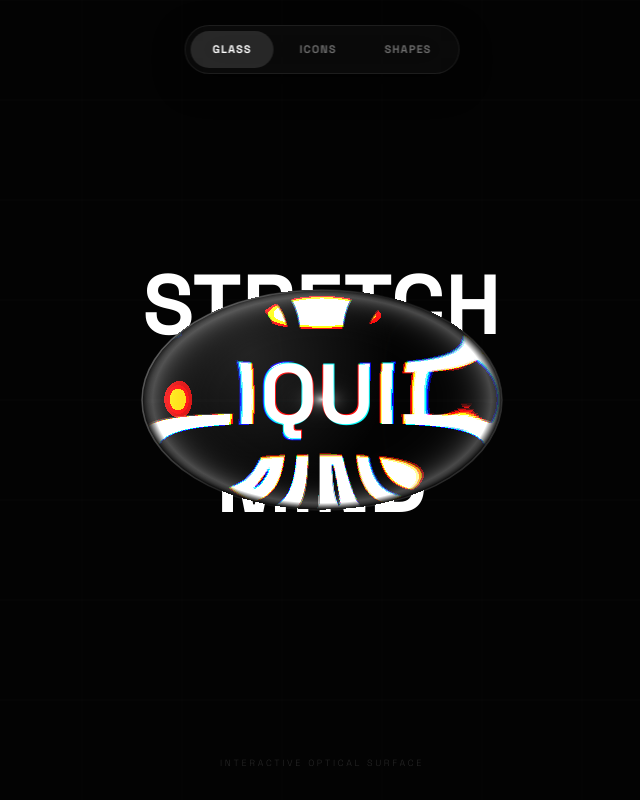
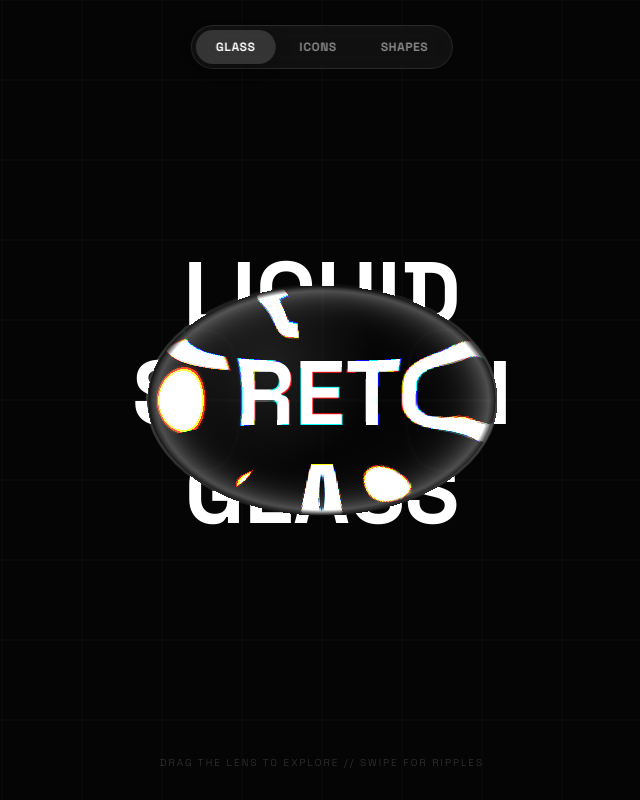
Before and after one commit to LeksoG/Liquid-glass-effect, a plain HTML site: page index.html in a window 1280 px wide. Shown: the whole page, without its empty margins (318-958 px from the left). Drawn offline with nearby package versions, Linux system fonts and the light colour scheme; animation ran at ten frames a second.

Commit message:
Update index.html

```diff
--- a/index.html
+++ b/index.html
@@ -11,7 +11,7 @@
         body {
             margin: 0;
             overflow: hidden;
-            background-color: #030303;
+            background-color: #050505;
             font-family: 'Space Grotesk', sans-serif;
             touch-action: none;
             user-select: none;
@@ -34,63 +34,62 @@
             left: 50%;
             transform: translateX(-50%);
             z-index: 100;
-            background: rgba(255, 255, 255, 0.03);
-            backdrop-filter: blur(20px);
-            padding: 5px;
+            background: rgba(255, 255, 255, 0.05);
+            backdrop-filter: blur(15px);
+            padding: 4px;
             border-radius: 100px;
-            border: 1px solid rgba(255, 255, 255, 0.08);
+            border: 1px solid rgba(255, 255, 255, 0.1);
             display: flex;
             gap: 4px;
-            box-shadow: 0 10px 30px rgba(0,0,0,0.5);
         }
 
         .nav-btn {
-            padding: 10px 22px;
+            padding: 8px 20px;
             border-radius: 100px;
-            color: rgba(255, 255, 255, 0.4);
-            font-size: 11px;
-            font-weight: 700;
+            color: rgba(255, 255, 255, 0.5);
+            font-size: 12px;
+            font-weight: 600;
             cursor: pointer;
-            transition: all 0.4s cubic-bezier(0.23, 1, 0.32, 1);
+            transition: all 0.3s cubic-bezier(0.4, 0, 0.2, 1);
             text-transform: uppercase;
-            letter-spacing: 0.1em;
+            letter-spacing: 0.05em;
         }
 
         .nav-btn.active {
-            background: rgba(255, 255, 255, 0.12);
+            background: rgba(255, 255, 255, 0.15);
             color: #fff;
+            box-shadow: 0 4px 15px rgba(0, 0, 0, 0.3);
         }
 
         /* Shapes Selector Sub-menu */
         #shape-selector {
             position: fixed;
-            top: 85px;
+            top: 80px;
             left: 50%;
             transform: translateX(-50%);
             z-index: 90;
             display: none;
-            gap: 8px;
-            background: rgba(255, 255, 255, 0.02);
-            padding: 6px 12px;
+            gap: 10px;
+            background: rgba(255, 255, 255, 0.03);
+            padding: 8px 15px;
             border-radius: 50px;
-            border: 1px solid rgba(255, 255, 255, 0.04);
+            border: 1px solid rgba(255, 255, 255, 0.05);
             backdrop-filter: blur(10px);
         }
 
         .shape-opt {
-            color: rgba(255, 255, 255, 0.3);
-            font-size: 10px;
+            color: rgba(255, 255, 255, 0.4);
+            font-size: 11px;
             cursor: pointer;
-            padding: 6px 14px;
+            padding: 4px 12px;
             border-radius: 20px;
-            transition: all 0.3s;
+            transition: all 0.2s;
             font-weight: 600;
-            letter-spacing: 0.05em;
         }
 
         .shape-opt.active {
             color: #fff;
-            background: rgba(255, 255, 255, 0.08);
+            background: rgba(255, 255, 255, 0.1);
         }
 
         .ui-label {
@@ -99,9 +98,9 @@
             width: 100%;
             text-align: center;
             pointer-events: none;
-            color: rgba(255,255,255,0.15);
-            font-size: 9px;
-            letter-spacing: 0.3em;
+            color: rgba(255,255,255,0.2);
+            font-size: 10px;
+            letter-spacing: 0.2em;
             text-transform: uppercase;
             z-index: 10;
         }
@@ -122,7 +121,7 @@
         <div id="opt-diamond" class="shape-opt" onclick="setLensShape('diamond')">Diamond</div>
     </div>
 
-    <div class="ui-label">Interactive Optical Surface</div>
+    <div class="ui-label">Drag the lens to explore // Swipe for ripples</div>
 
     <div id="canvas-container">
         <canvas id="glassCanvas"></canvas>
@@ -150,25 +149,25 @@
             velY: 0,
             wobbleX: 0,
             wobbleY: 0,
-            refraction: 0.48,
-            edgeDistortion: 3.8,
-            chromatic: 2.2
+            refraction: 0.45,
+            edgeDistortion: 3.5,
+            chromatic: 1.5
         };
 
         let ripples = [];
         let lastRipplePos = { x: 0, y: 0 };
-        const words = ["STRETCH", "LIQUID", "MIND"];
+        const words = ["LIQUID", "STRETCH", "GLASS"];
 
         const appIcons = [
-            { char: '✉', bg: ['#1e90ff', '#0072ff'], label: 'Mail' },
-            { char: '♫', bg: ['#ff416c', '#ff4b2b'], label: 'Music' },
-            { char: '⚙', bg: ['#485563', '#29323c'], label: 'Settings' },
-            { char: '📷', bg: ['#3d3d3d', '#111111'], label: 'Camera' },
+            { char: '✉', bg: ['#1e90ff', '#00bfff'], label: 'Mail' },
+            { char: '♫', bg: ['#ff4b2b', '#ff416c'], label: 'Music' },
+            { char: '⚙', bg: ['#bdc3c7', '#2c3e50'], label: 'Settings' },
+            { char: '📷', bg: ['#3d3d3d', '#1a1a1a'], label: 'Camera' },
             { char: '★', bg: ['#fbc531', '#e1b12c'], label: 'Faves' },
             { char: '☀', bg: ['#ff9966', '#ff5e62'], label: 'Weather' },
-            { char: '💬', bg: ['#00b09b', '#96c93d'], label: 'Chat' },
-            { char: '🗺', bg: ['#4facfe', '#00f2fe'], label: 'Maps' },
-            { char: '📅', bg: ['#ebedee', '#fdfbfb'], label: 'Calendar' }
+            { char: '💬', bg: ['#56ab2f', '#a8e063'], label: 'Chat' },
+            { char: '🗺', bg: ['#00c6ff', '#0072ff'], label: 'Maps' },
+            { char: '📅', bg: ['#ffffff', '#f0f0f0'], label: 'Calendar' }
         ];
 
         function init() {
@@ -194,17 +193,17 @@
             if (activeOpt) activeOpt.classList.add('active');
 
             if (shape === 'circle') {
-                lens.baseRadiusX = 140;
-                lens.baseRadiusY = 140;
+                lens.baseRadiusX = 135;
+                lens.baseRadiusY = 135;
             } else if (shape === 'square') {
                 lens.baseRadiusX = 130;
                 lens.baseRadiusY = 130;
             } else if (shape === 'diamond') {
-                lens.baseRadiusX = 160;
-                lens.baseRadiusY = 160;
+                lens.baseRadiusX = 150;
+                lens.baseRadiusY = 150;
             } else {
-                lens.baseRadiusX = 180;
-                lens.baseRadiusY = 110;
+                lens.baseRadiusX = 175;
+                lens.baseRadiusY = 115;
             }
         }
 
@@ -217,14 +216,12 @@
         }
 
         function drawBackground() {
-            // Darker, more premium background
-            ctx.fillStyle = '#030303';
+            ctx.fillStyle = '#050505';
             ctx.fillRect(0, 0, width, height);
 
-            // Fine grid
-            ctx.strokeStyle = "rgba(255, 255, 255, 0.04)";
-            ctx.lineWidth = 0.5;
-            const gridSize = 100;
+            ctx.strokeStyle = "rgba(255, 255, 255, 0.03)";
+            ctx.lineWidth = 1;
+            const gridSize = 80;
             for(let i = 0; i < width; i += gridSize) {
                 ctx.beginPath(); ctx.moveTo(i, 0); ctx.lineTo(i, height); ctx.stroke();
             }
@@ -232,9 +229,11 @@
                 ctx.beginPath(); ctx.moveTo(0, i); ctx.lineTo(width, i); ctx.stroke();
             }
 
+            // Draw based on actual tab mode
             if (activeTab === 'icons') {
                 drawIconsLayer();
             } else {
+                // Both 'glass' and 'shapes' tabs show the text background
                 drawTextLayer();
             }
         }
@@ -244,15 +243,14 @@
             ctx.textBaseline = "middle";
             ctx.fillStyle = "#ffffff";
 
-            const fontSize = Math.min(width * 0.16, 85);
-            const lineSpacing = fontSize * 1.05;
-            ctx.font = `900 ${fontSize}px 'Space Grotesk'`;
+            const fontSize = Math.min(width * 0.18, 90);
+            const lineSpacing = fontSize * 1.1;
+            ctx.font = `bold ${fontSize}px 'Space Grotesk'`;
 
             const totalHeight = (words.length - 1) * lineSpacing;
             const startY = (height / 2) - (totalHeight / 2);
 
             words.forEach((word, idx) => {
-                ctx.globalAlpha = 1.0;
                 ctx.fillText(word, width / 2, startY + (idx * lineSpacing));
             });
         }
@@ -277,17 +275,13 @@
 
             ctx.fillStyle = grad;
             ctx.fill();
-
-            // Subtle icon shadow
-            ctx.shadowBlur = 10;
-            ctx.shadowColor = "rgba(0,0,0,0.3)";
             ctx.restore();
         }
 
         function drawIconsLayer() {
-            const iconSize = Math.min(width * 0.16, 75);
-            const cornerRadius = iconSize * 0.28;
-            const cols = 3;
+            const iconSize = Math.min(width * 0.15, 70);
+            const cornerRadius = iconSize * 0.25;
+            const cols = 4;
             const rows = 3;
 
             const hGap = width / (cols + 1);
@@ -309,32 +303,36 @@
                     ctx.textAlign = "center";
                     ctx.textBaseline = "middle";
                     ctx.fillText(iconData.char, centerX, centerY);
+
+                    ctx.fillStyle = "rgba(255, 255, 255, 0.4)";
+                    ctx.font = `${iconSize * 0.15}px 'Space Grotesk'`;
+                    ctx.fillText(iconData.label, centerX, centerY + iconSize/2 + 15);
                 }
             }
         }
 
         function updatePhysics() {
             for (let i = ripples.length - 1; i >= 0; i--) {
-                ripples[i].radius += 8;
-                ripples[i].life -= 0.025;
+                ripples[i].radius += 7;
+                ripples[i].life -= 0.02;
                 if (ripples[i].life <= 0) ripples.splice(i, 1);
             }
 
             const oldX = lens.x;
             const oldY = lens.y;
 
-            const followSpeed = lens.isDragging ? 0.22 : 0.08;
+            const followSpeed = lens.isDragging ? 0.2 : 0.08;
             lens.x += (lens.targetX - lens.x) * followSpeed;
             lens.y += (lens.targetY - lens.y) * followSpeed;
 
             lens.velX = lens.x - oldX;
             lens.velY = lens.y - oldY;
 
-            const spring = 0.14;
-            const friction = 0.85;
+            const spring = 0.12;
+            const friction = 0.88;
 
-            let targetWobbleX = lens.velX * 1.8;
-            let targetWobbleY = lens.velY * 1.8;
+            let targetWobbleX = lens.velX * 1.5;
+            let targetWobbleY = lens.velY * 1.5;
 
             lens.wobbleX += (targetWobbleX - lens.wobbleX) * spring;
             lens.wobbleY += (targetWobbleY - lens.wobbleY) * spring;
@@ -342,10 +340,8 @@
             lens.wobbleX *= friction;
             lens.wobbleY *= friction;
 
-            // Transition between base radii for smoother shape changing
-            const shapeChangeSpeed = 0.1;
-            lens.radiusX += (lens.baseRadiusX + lens.wobbleX - Math.abs(lens.wobbleY * 0.4) - lens.radiusX) * shapeChangeSpeed;
-            lens.radiusY += (lens.baseRadiusY + lens.wobbleY - Math.abs(lens.wobbleX * 0.4) - lens.radiusY) * shapeChangeSpeed;
+            lens.radiusX = lens.baseRadiusX + lens.wobbleX - Math.abs(lens.wobbleY * 0.3);
+            lens.radiusY = lens.baseRadiusY + lens.wobbleY - Math.abs(lens.wobbleX * 0.3);
         }
 
         function getShapeDist(dx, dy, rx, ry) {
@@ -359,7 +355,7 @@
         }
 
         function applyRefraction() {
-            const margin = 100;
+            const margin = 80;
             const sw = Math.floor(lens.radiusX * 2 + margin * 2);
             const sh = Math.floor(lens.radiusY * 2 + margin * 2);
 
@@ -371,7 +367,10 @@
             const safeSW = Math.min(width - safeSX, sw);
             const safeSH = Math.min(height - safeSY, sh);
 
-            if (safeSW <= 0 || safeSH <= 0) return;
+            if (safeSW <= 0 || safeSH <= 0) {
+                drawLensHardware();
+                return;
+            }
 
             const imgData = ctx.getImageData(safeSX, safeSY, safeSW, safeSH);
             const src = imgData.data;
@@ -395,21 +394,22 @@
                         const pullFactor = Math.pow(distScore, lens.edgeDistortion);
                         const mag = 1.0 - (pullFactor * lens.refraction);
 
-                        let shockX = 0; shockY = 0;
+                        let shockX = 0;
+                        let shockY = 0;
                         ripples.forEach(r => {
                             const rdx = (x + safeSX) - r.x;
                             const rdy = (y + safeSY) - r.y;
                             const dist = Math.sqrt(rdx * rdx + rdy * rdy);
                             const diff = Math.abs(dist - r.radius);
                             if (diff < 50) {
-                                const strength = (1 - diff / 50) * r.life * 10;
+                                const strength = (1 - diff / 50) * r.life * 8;
                                 const angle = Math.atan2(rdy, rdx);
                                 shockX += Math.cos(angle) * strength;
                                 shockY += Math.sin(angle) * strength;
                             }
                         });
 
-                        const cOff = lens.chromatic / 150;
+                        const cOff = lens.chromatic / 200;
                         const channelOffsets = [1 + cOff, 1.0, 1 - cOff];
                         for (let c = 0; c < 3; c++) {
                             const smpX = Math.floor((cx + dx * mag * channelOffsets[c] + shockX) - offsetX);
@@ -417,27 +417,21 @@
 
                             if (smpX >= 0 && smpX < safeSW && smpY >= 0 && smpY < safeSH) {
                                 out[outIdx + c] = src[(smpY * safeSW + smpX) * 4 + c];
+                            } else {
+                                out[outIdx + c] = 0;
                             }
                         }
 
-                        // Opacity and Edge Sheen
                         let alpha = 255;
-                        if (distScore > 0.94) alpha = 255 * (1 - (distScore - 0.94) / 0.06);
+                        if (distScore > 0.95) alpha = 255 * (1 - (distScore - 0.95) / 0.05);
                         out[outIdx + 3] = alpha;
 
-                        // Edge Caustics (Glow at borders)
-                        const edgeGlow = Math.pow(distScore, 10) * 130;
-                        // Dynamic Sheen based on movement
-                        const sheenX = (dx / lens.radiusX) + (lens.velX * 0.05);
-                        const sheenY = (dy / lens.radiusY) + (lens.velY * 0.05);
-                        const sheen = Math.pow(Math.max(0, 1 - Math.sqrt(sheenX*sheenX + sheenY*sheenY)), 20) * 200;
-
-                        out[outIdx] = Math.min(255, out[outIdx] + edgeGlow + sheen);
-                        out[outIdx+1] = Math.min(255, out[outIdx+1] + edgeGlow + sheen);
-                        out[outIdx+2] = Math.min(255, out[outIdx+2] + edgeGlow + sheen);
+                        const glow = Math.pow(distScore, 8) * 110;
+                        out[outIdx] = Math.min(255, out[outIdx] + glow);
+                        out[outIdx+1] = Math.min(255, out[outIdx+1] + glow);
+                        out[outIdx+2] = Math.min(255, out[outIdx+2] + glow);
 
                     } else {
-                        // Background pixels (outside glass)
                         const sIdx = (y * safeSW + x) * 4;
                         out[outIdx] = src[sIdx];
                         out[outIdx+1] = src[sIdx+1];
@@ -447,38 +441,14 @@
                 }
             }
 
-            // Draw Lens Shadow before putting the glass back
-            drawShadow();
             ctx.putImageData(output, safeSX, safeSY);
             drawLensHardware();
         }
 
-        function drawShadow() {
-            ctx.save();
-            ctx.beginPath();
-            const shadowX = lens.x + (lens.velX * 0.5);
-            const shadowY = lens.y + (lens.velY * 0.5) + 20;
-
-            if (currentShape === 'square') {
-                ctx.rect(shadowX - lens.radiusX, shadowY - lens.radiusY, lens.radiusX * 2, lens.radiusY * 2);
-            } else if (currentShape === 'diamond') {
-                ctx.moveTo(shadowX, shadowY - lens.radiusY);
-                ctx.lineTo(shadowX + lens.radiusX, shadowY);
-                ctx.lineTo(shadowX, shadowY + lens.radiusY);
-                ctx.lineTo(shadowX - lens.radiusX, shadowY);
-                ctx.closePath();
-            } else {
-                ctx.ellipse(shadowX, shadowY, lens.radiusX, lens.radiusY, 0, 0, Math.PI * 2);
-            }
-
-            ctx.fillStyle = "rgba(0,0,0,0.4)";
-            ctx.filter = "blur(30px)";
-            ctx.fill();
-            ctx.restore();
-        }
-
         function drawLensHardware() {
             ctx.save();
+            ctx.lineWidth = 2.5;
+
             ctx.beginPath();
             if (currentShape === 'square') {
                 ctx.rect(lens.x - lens.radiusX, lens.y - lens.radiusY, lens.radiusX * 2, lens.radiusY * 2);
@@ -492,22 +462,17 @@
                 ctx.ellipse(lens.x, lens.y, lens.radiusX, lens.radiusY, 0, 0, Math.PI * 2);
             }
 
-            // Premium bezel
-            const edgeGrad = ctx.createLinearGradient(lens.x - lens.radiusX, lens.y - lens.radiusY, lens.x + lens.radiusX, lens.y + lens.radiusY);
-            edgeGrad.addColorStop(0, "rgba(255, 255, 255, 0.4)");
-            edgeGrad.addColorStop(0.5, "rgba(255, 255, 255, 0.05)");
+            const edgeGrad = ctx.createRadialGradient(lens.x, lens.y, Math.min(lens.radiusX, lens.radiusY) * 0.9, lens.x, lens.y, Math.max(lens.radiusX, lens.radiusY));
+            edgeGrad.addColorStop(0, "rgba(255, 255, 255, 0)");
             edgeGrad.addColorStop(1, "rgba(255, 255, 255, 0.2)");
-
             ctx.strokeStyle = edgeGrad;
-            ctx.lineWidth = 1.5;
             ctx.stroke();
 
-            // Internal Highlight (Top-left shine)
             const shine = ctx.createRadialGradient(
-                lens.x - lens.radiusX * 0.4, lens.y - lens.radiusY * 0.4, 5,
-                lens.x - lens.radiusX * 0.4, lens.y - lens.radiusY * 0.4, lens.radiusX * 0.8
+                lens.x - lens.radiusX * 0.3, lens.y - lens.radiusY * 0.3, 5,
+                lens.x - lens.radiusX * 0.3, lens.y - lens.radiusY * 0.3, lens.radiusX * 0.6
             );
-            shine.addColorStop(0, "rgba(255, 255, 255, 0.12)");
+            shine.addColorStop(0, "rgba(255, 255, 255, 0.1)");
             shine.addColorStop(1, "rgba(255, 255, 255, 0)");
             ctx.fillStyle = shine;
             ctx.fill();
@@ -535,7 +500,7 @@
             const dy = p.y - lens.y;
             const dist = getShapeDist(dx, dy, lens.radiusX, lens.radiusY);
 
-            if (dist < 1.1) {
+            if (dist < 1.2) {
                 lens.isDragging = true;
                 lens.targetX = p.x;
                 lens.targetY = p.y;
@@ -573,7 +538,6 @@
         window.addEventListener('touchmove', handleMove);
         window.addEventListener('touchend', () => lens.isDragging = false);
         window.addEventListener('resize', resize);
-
         window.onload = init;
     </script>
 </body>
```
